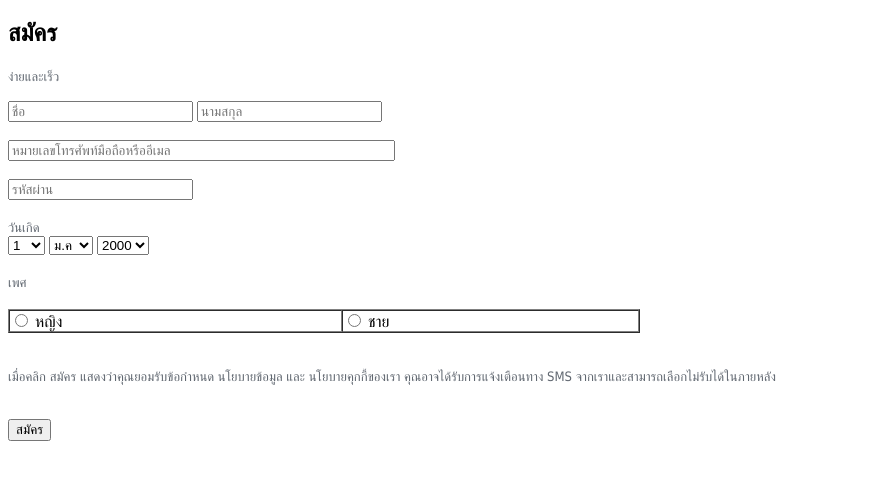
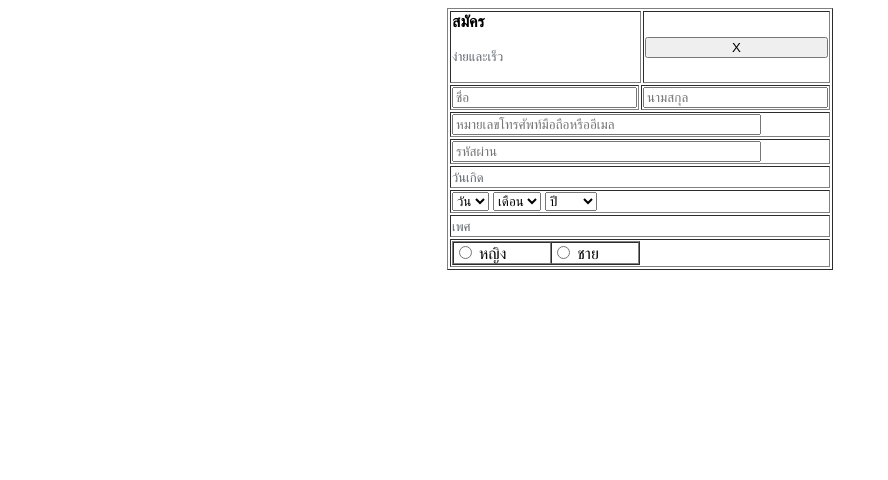
Before and after one commit to nara-bodee/ENGSE611, a plain HTML site: page ExamLab/ExamLab1.html in a window 1280 px wide. Shown: the whole page, without its empty margins (0-888 px from the left). Drawn offline with Linux system fonts and the light colour scheme.

Commit message:
Update ExamLab1.html

```diff
--- a/ExamLab/ExamLab1.html
+++ b/ExamLab/ExamLab1.html
@@ -6,96 +6,120 @@
     <title>Document</title>
 </head>
 <body>
-    <h2>สมัคร</h2>
+    <table border="1" align="center" width="30%" aria-colspan="4">
+            <tr>
+                <td align="left" colspan="3">
+                    <strong>สมัคร</strong><br>
                     <p><font face="Tahoma" size="2"color="606770">ง่ายและเร็ว</font></p>
+                </td>
+                <td align="right" colspan="1">
+                    <button type="Exit" style="width: 100%;">X</button>
+                </td>
+            </tr>
+                <form>
+                        <tr>
+                            <td align="left" colspan="2"><input type="Fname" placeholder="ชื่อ"></td>
+                            <td align="right" colspan="2"><input type="Lname" placeholder="นามสกุล"></td>
+                        </tr>
+                        <tr>
+                            <td align="left" colspan="4"><input type="Email,Telephon" placeholder="หมายเลขโทรศัพท์มือถือหรืออีเมล" style="width: 80%;"></td>
+                        </tr>
 
-    <input type="Fname" placeholder="ชื่อ">
-    <input type="Lname" placeholder="นามสกุล">
-    <br><br>
-    <input type="Email,Telephon" placeholder="หมายเลขโทรศัพท์มือถือหรืออีเมล" style="width: 30%;">
-    <br><br>
-    <input type="Password" placeholder="รหัสผ่าน">
-    <br><br>
+                        <tr>
+                            <td align="left" colspan="4"><input type="Password" placeholder="รหัสผ่าน" style="width: 80%;"></td>
+                        </tr>
+                        <tr>
+                            <td align="left" colspan="4">
                                 <label><font face="Tahoma" size="2"color="606770">วันเกิด</font></label>
-    <br>
-    <select name="date">
-        <option>1</option>
-        <option>2</option>
-        <option>3</option>
-        <option>4</option>
-        <option>5</option>
-        <option>6</option>
-        <option>7</option>
-        <option>8</option>
-        <option>9</option>
-        <option>10</option>
-        <option>11</option>
-        <option>12</option>
-        <option>13</option>
-        <option>14</option>
-        <option>15</option>
-        <option>16</option>
-        <option>17</option>
-        <option>18</option>
-        <option>19</option>
-        <option>20</option>
-        <option>21</option>
-        <option>22</option>
-        <option>23</option>
-        <option>24</option>
-        <option>25</option>
-        <option>26</option>
-        <option>27</option>
-        <option>28</option>
-        <option>29</option>
-        <option>30</option>
-        <option>31</option>
+                            </td>
+                        </tr>
+                        <tr>
+                            <td align="left" colspan="4">
+                                <select>
+                                    <option value="day">วัน</option>
+                                    <option value="1">1</option>
+                                    <option value="2">2</option>
+                                    <option value="3">3</option>
+                                    <option value="4">4</option>
+                                    <option value="5">5</option>
+                                    <option value="6">6</option>
+                                    <option value="7">7</option>
+                                    <option value="8">8</option>
+                                    <option value="9">9</option>
+                                    <option value="10">10</option>
+                                    <option value="11">11</option>
+                                    <option value="12">12</option>
+                                    <option value="13">13</option>
+                                    <option value="14">14</option>
+                                    <option value="15">15</option>
+                                    <option value="16">16</option>
+                                    <option value="17">17</option>
+                                    <option value="18">18</option>
+                                    <option value="19">19</option>
+                                    <option value="20">20</option>
+                                    <option value="21">21</option>
+                                    <option value="22">22</option>
+                                    <option value="23">23</option>
+                                    <option value="24">24</option>
+                                    <option value="25">25</option>
+                                    <option value="26">26</option>
+                                    <option value="27">27</option>
+                                    <option value="28">28</option>
+                                    <option value="29">29</option>
+                                    <option value="30">30</option>
+                                    <option value="29">29</option>
+                                    <option value="31">31</option>
                                 </select>
                                 <select>
-        <option>ม.ค</option>
-        <option>ก.พ</option>
-        <option>มี.ค</option>
-        <option>เม.ย</option>
-        <option>พ.ค</option>
-        <option>มิ.ย</option>
-        <option>ก.ค</option>
-        <option>ส.ค</option>
-        <option>ก.ย</option>
-        <option>ต.ค</option>
-        <option>พ.ย</option>
-        <option>ธ.ค</option>
+                                    <option value="month">เดือน</option>
+                                    <option value="1">ม.ค.</option>
+                                    <option value="2">ก.พ.</option>
+                                    <option value="3">มี.ค.</option>
+                                    <option value="4">เม.ย.</option>
+                                    <option value="5">พ.ค.</option>
+                                    <option value="6">มิ.ย.</option>
+                                    <option value="7">ก.ค.</option>
+                                    <option value="8">ส.ค.</option>
+                                    <option value="9">ก.ย.</option>
+                                    <option value="10">ต.ค.</option>
+                                    <option value="11">พ.ย.</option>
+                                    <option value="12">ธ.ค.</option>
                                 </select>
                                 <select>
-        <option>2000</option>
-        <option>2001</option>
-        <option>2002</option>
-        <option>2003</option>
-        <option>2004</option>
-        <option>2005</option>
-        <option>2006</option>
-        <option>2007</option>
-        <option>2008</option>
-        <option>2009</option>
-        <option>2010</option>
-        <option>2011</option>
-        <option>2012</option>
-        <option>2013</option>
-        <option>2014</option>
-        <option>2015</option>
-        <option>2016</option>
-        <option>2017</option>
-        <option>2018</option>
-        <option>2019</option>
-        <option>2020</option>
-        <option>2021</option>
-        <option>2022</option>
-        <option>2023</option>
-        <option>2024</option>
-        <option>2025</option>
+                                    <option value="year">ปี</option>
+                                    <option value="2024">2024</option>
+                                    <option value="2023">2023</option>
+                                    <option value="2022">2022</option>
+                                    <option value="2021">2021</option>
+                                    <option value="2020">2020</option>
+                                    <option value="2019">2019</option>
+                                    <option value="2018">2018</option>
+                                    <option value="2017">2017</option>
+                                    <option value="2016">2016</option>
+                                    <option value="2015">2015</option>
+                                    <option value="2014">2014</option>
+                                    <option value="2013">2013</option>
+                                    <option value="2012">2012</option>
+                                    <option value="2011">2011</option>
+                                    <option value="2010">2010</option>
+                                    <option value="2009">2009</option>
+                                    <option value="2008">2008</option>
+                                    <option value="2007">2007</option>
+                                    <option value="2006">2006</option>
+                                    <option value="2005">2005</option>
+                                    <option value="2004">2004</option>
+                                    <option value="2003">2003</option>
+                                    <option value="2002">2002</option>
+                                    <option value="2001">2001</option>
+                                    <option value="2000">2000</option>
                                 </select>
-    <br><br>
-    <label><font face="Tahoma" size="2"color="606770">เพศ</font></label>
-    <br><br>
+                            </td>
+                        </tr>
+                        <tr>
+                            <td align="left" colspan="4"><label><font face="Tahoma" size="2"color="606770">เพศ</font></label>
+                        </tr>
+                        <tr>
+                            <td align="left" colspan="4">
                                 <table border="1" width="50%" cellpadding="0" cellspacing="0" >
                                     <tr>
                                         <td>
@@ -106,9 +130,9 @@
                                         </td>
                                     </tr>
                                 </table>
-    <br>
-    <p><font face="Tahoma" size="2"color="606770"> เมื่อคลิก สมัคร แสดงว่าคุณยอมรับข้อกำหนด นโยบายข้อมูล และ นโยบายคุกกี้ของเรา คุณอาจได้รับการแจ้งเตือนทาง SMS จากเราและสามารถเลือกไม่รับได้ในภายหลัง</font></p>
-<br>
-   <button type="submit" >สมัคร</button>
+                            </td>
+                        </tr>
+                </form>
+    </table>
 </body>
 </html>
```
Lines whose indentation alone changed are shown as unchanged.
